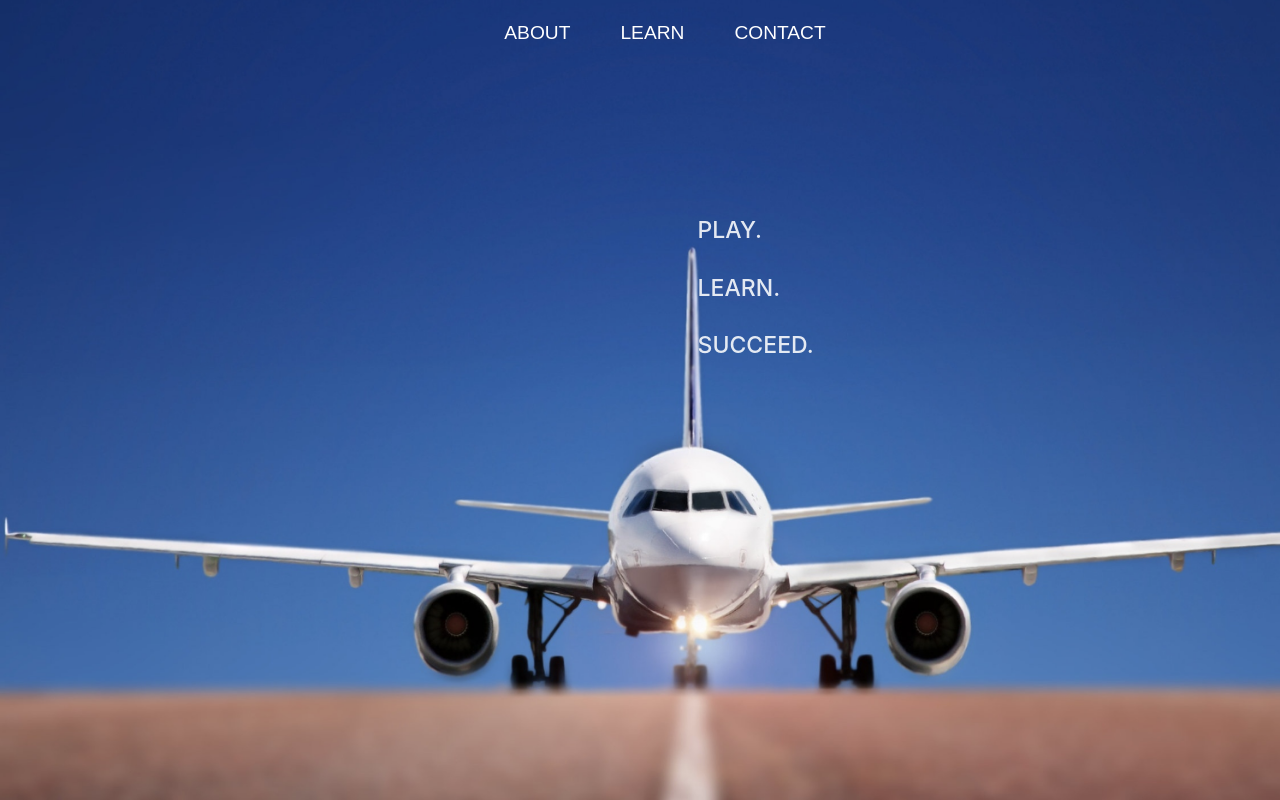
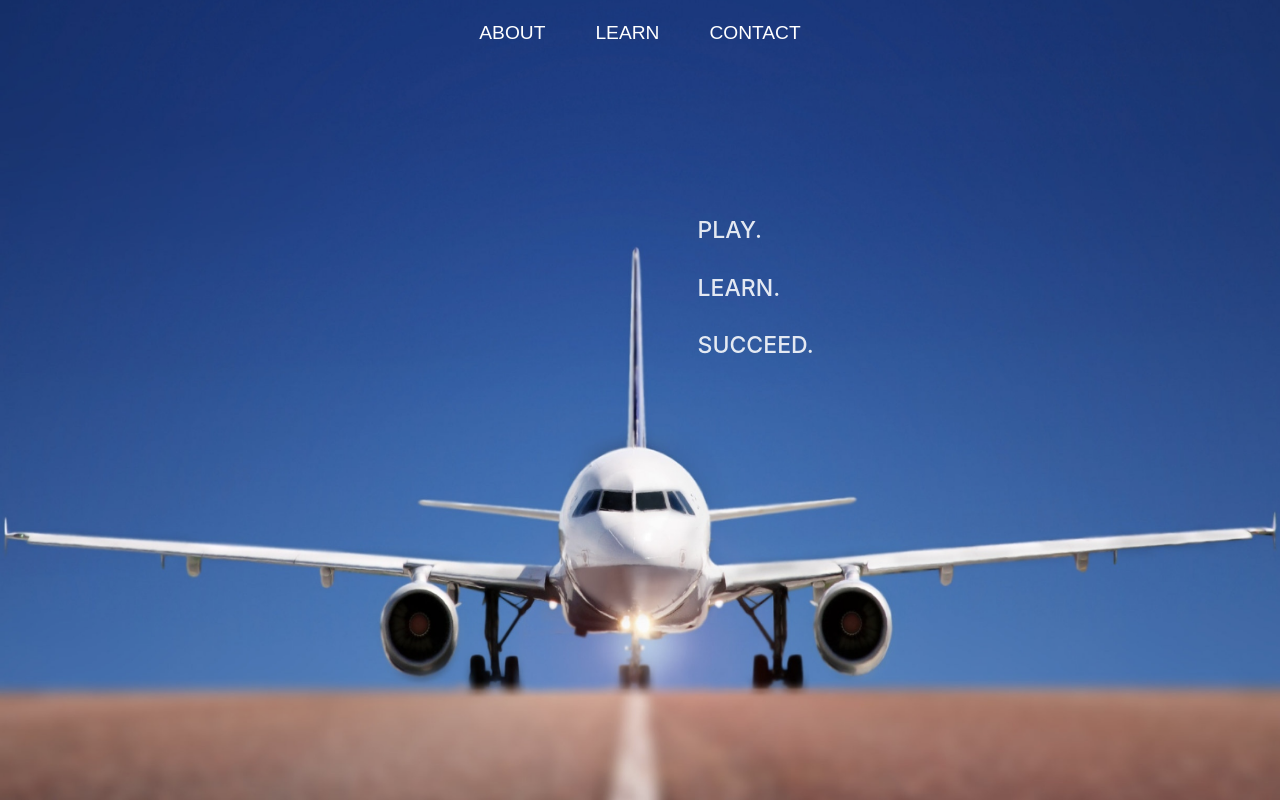
Before and after one commit to ezekieldsanchez/ezekieldsanchez.github.io, a plain HTML site: page index.html in a window 1280 px wide. Drawn offline with Linux system fonts and the light colour scheme.

Commit message:
Change background-image to html tag

```diff
--- a/assets/landingPage/scripts/style.css
+++ b/assets/landingPage/scripts/style.css
@@ -5,7 +5,6 @@
 
   color-scheme: light dark;
   color: rgba(255, 255, 255, 0.87);
-  background-color: #242424;
 
   text-rendering: optimizeLegibility;
   -webkit-font-smoothing: antialiased;
@@ -18,16 +17,17 @@
   margin: 0px;
 }
 body {
-  background-image: url("/assets/landingPage/AircraftLandingPage.png");
-  background-repeat: no-repeat;
-  background-attachment: fixed;
-  background-size: cover;
-  background-color: #292929;
   margin: 0px;
   padding: 0px;
 }
 a {
   color: white;
+}
+#background-image {
+  z-index: -1;
+  width: 100%;
+  height: 100%;
+  position: absolute;
 }
 #app {
   display: flex;
--- a/index.html
+++ b/index.html
@@ -2,13 +2,17 @@
   <head>
     <meta charset="UTF-8" />
     <meta name="viewport" content="width=device-width, initial-scale=1.0" />
-    <link rel="stylesheet" href="./assets/landingPage/scripts/style.css" />
+    <link rel="stylesheet" href="/assets/landingPage/scripts/style.css" />
     <title>Ezekiel Sanchez</title>
   </head>
   <body>
     <div id="app">
+      <img
+        id="background-image"
+        alt="background-image"
+        src="/assets/landingPage/AircraftLandingPage.png"
+      />
       <header>
-        <div id="highlight"></div>
         <a id="headerTextLink" href="#">ABOUT</a>
         <a id="headerTextLink" href="#">LEARN</a>
         <a id="headerTextLink" href="#">CONTACT</a>
@@ -25,7 +29,7 @@
         </div>
       </div>
       <footer></footer>
-      <script defer src="./assets/landingPage/scripts/app.js"></script>
+      <script defer src="/assets/landingPage/scripts/app.js"></script>
     </div>
   </body>
 </html>
```
